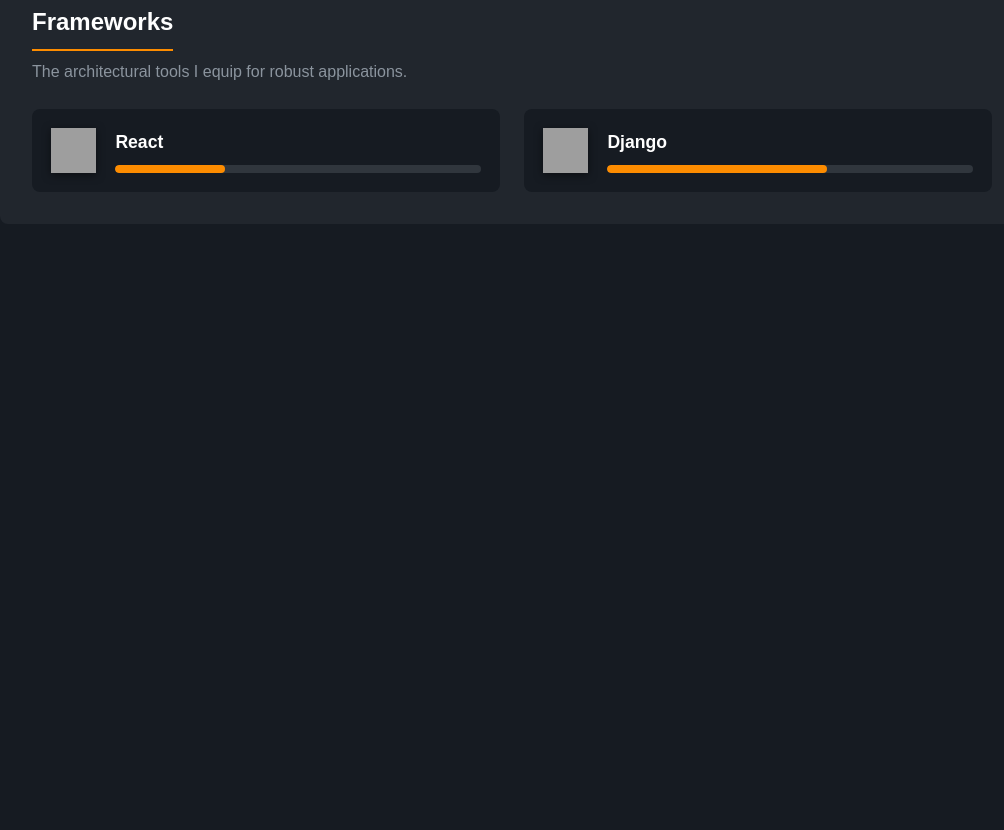
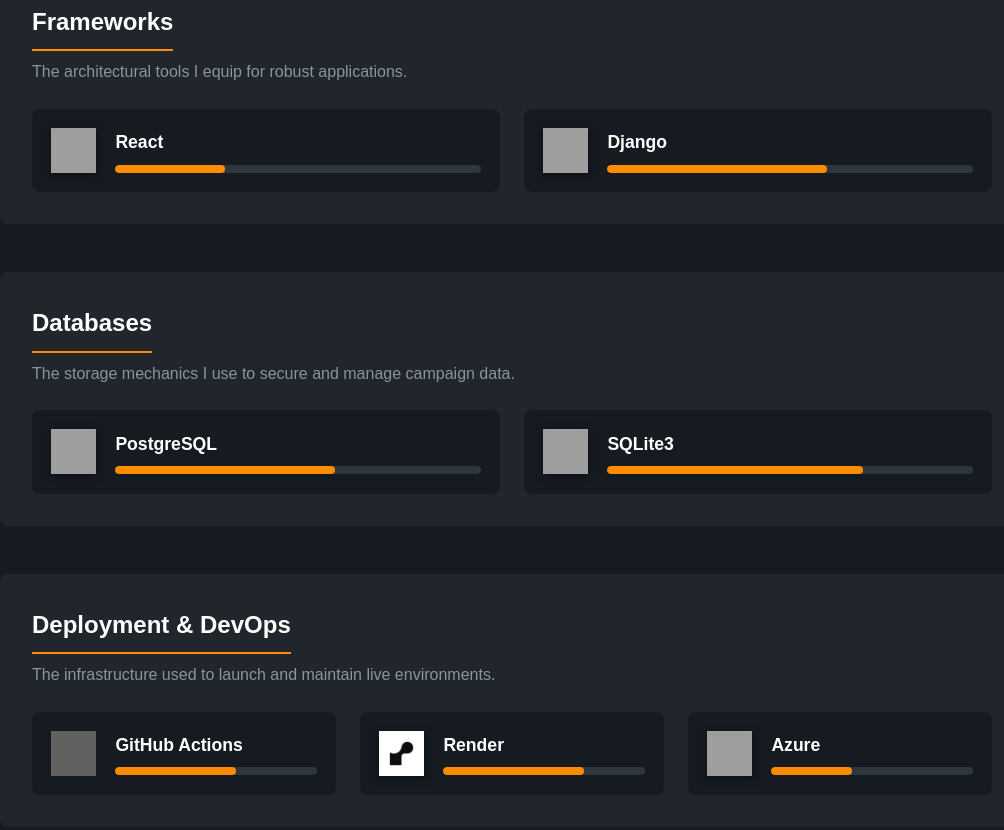
Before and after one commit to carraly/Portfolio, a plain HTML site: page resources.html in a window 1280 px wide. Shown: the part 884-1714 px from the top of the page, without its empty margins (128-1132 px from the left). Before the commit the page ends 1176 px from the top, so only its background shows below. Drawn offline with Linux system fonts and the light colour scheme; grey boxes are pictures that could not be loaded.

Commit message:
Add Databases and DevOps skill sections
Expand the resources page with two new sections showcasing technical expertise. Added Databases section covering PostgreSQL and SQLite3, and Deployment & DevOps section with GitHub Actions, Render, and Azure. Includes new Render logo image asset.

```diff
--- a/resources.html
+++ b/resources.html
@@ -213,6 +213,118 @@
                     </div>
                 </div>
             </section>
+            <!-- SECTION 4: DATABASES -->
+            <section class="character-sheet">
+                <h2>Databases</h2>
+                <p style="margin-bottom: 1.5rem; color: var(--text-secondary)">
+                    The storage mechanics I use to secure and manage campaign
+                    data.
+                </p>
+
+                <div class="skills-grid">
+                    <!-- PostgreSQL Badge -->
+                    <div class="skill-badge">
+                        <img
+                            src="https://cdn.jsdelivr.net/gh/devicons/devicon@latest/icons/postgresql/postgresql-original.svg"
+                            alt="PostgreSQL"
+                            class="skill-icon"
+                        />
+                        <div class="skill-info">
+                            <span class="skill-name">PostgreSQL</span>
+                            <div class="progress-track">
+                                <div
+                                    class="progress-fill"
+                                    style="width: 60%"
+                                ></div>
+                            </div>
+                        </div>
+                    </div>
+
+                    <!-- SQLite3 Badge -->
+                    <div class="skill-badge">
+                        <img
+                            src="https://cdn.jsdelivr.net/gh/devicons/devicon@latest/icons/sqlite/sqlite-original.svg"
+                            alt="SQLite3"
+                            class="skill-icon"
+                        />
+                        <div class="skill-info">
+                            <span class="skill-name">SQLite3</span>
+                            <div class="progress-track">
+                                <div
+                                    class="progress-fill"
+                                    style="width: 70%"
+                                ></div>
+                            </div>
+                        </div>
+                    </div>
+                </div>
+            </section>
+
+            <!-- SECTION 5: DEPLOYMENT & DEVOPS -->
+            <section class="character-sheet">
+                <h2>Deployment & DevOps</h2>
+                <p style="margin-bottom: 1.5rem; color: var(--text-secondary)">
+                    The infrastructure used to launch and maintain live
+                    environments.
+                </p>
+
+                <div class="skills-grid">
+                    <!-- GitHub Actions Badge -->
+                    <div class="skill-badge">
+                        <img
+                            src="https://cdn.jsdelivr.net/gh/devicons/devicon@latest/icons/github/github-original.svg"
+                            alt="GitHub Actions"
+                            class="skill-icon"
+                            style="filter: invert(1);"
+                        />
+                        <div class="skill-info">
+                            <span class="skill-name">GitHub Actions</span>
+                            <div class="progress-track">
+                                <div
+                                    class="progress-fill"
+                                    style="width: 60%"
+                                ></div>
+                            </div>
+                        </div>
+                    </div>
+
+                    <!-- Render Badge -->
+                    <div class="skill-badge">
+                        <img
+                            src="imgs/render-logo.png"
+                            alt="Render"
+                            class="skill-icon"
+                        />
+                        <div class="skill-info">
+                            <span class="skill-name">Render</span>
+                            <div class="progress-track">
+                                <div
+                                    class="progress-fill"
+                                    style="width: 70%"
+                                ></div>
+                            </div>
+                        </div>
+                    </div>
+
+                    <!-- Azure Badge -->
+                    <div class="skill-badge">
+                        <img
+                            src="https://cdn.jsdelivr.net/gh/devicons/devicon@latest/icons/azure/azure-original.svg"
+                            alt="Azure"
+                            class="skill-icon"
+                        />
+                        <div class="skill-info">
+                            <span class="skill-name">Azure</span>
+                            <div class="progress-track">
+                                <div
+                                    class="progress-fill"
+                                    style="width: 40%"
+                                ></div>
+                            </div>
+                        </div>
+                    </div>
+                </div>
+            </section>
         </main>
     </body>
 </html>
```
Also changed, not shown: imgs/render-logo.png (added).
